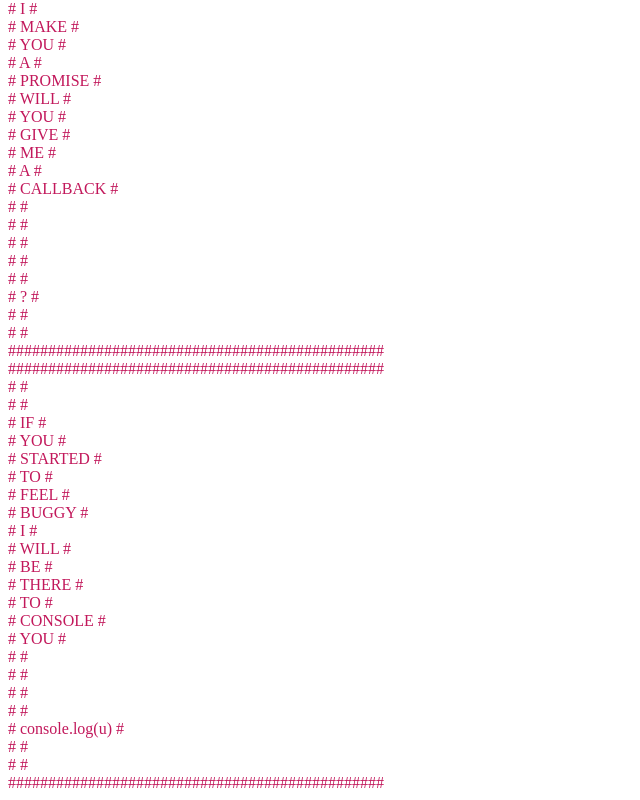
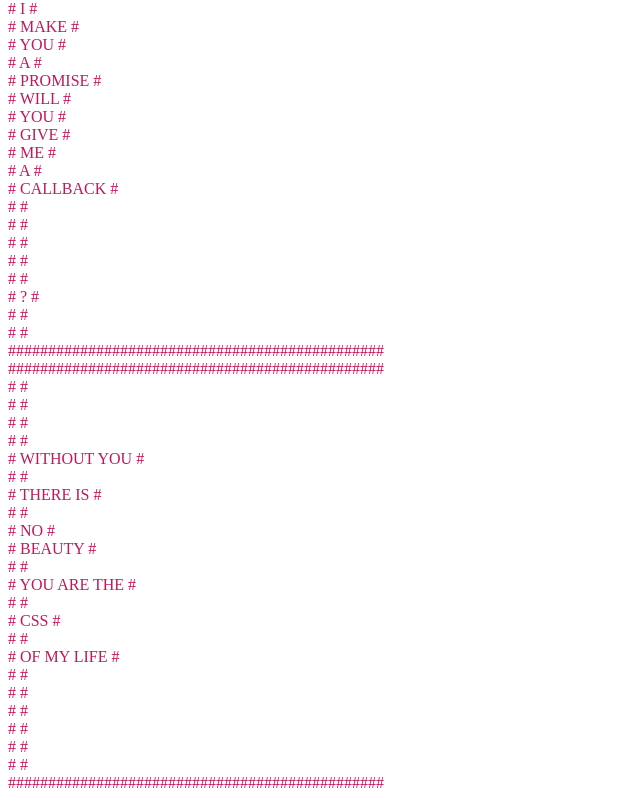
Before and after one commit to ApoorvaJu08/web-animations, a plain HTML site: page Valentine_day_card/index.html in a window 1280 px wide. Shown: the part 554-1354 px from the top of the page, without its empty margins (0-640 px from the left). Drawn offline with Linux system fonts and the light colour scheme.

Commit message:
Added third part of the card

```diff
--- a/Valentine_day_card/index.html
+++ b/Valentine_day_card/index.html
@@ -72,28 +72,29 @@
                     ###############################################<br>
                     #                                             #<br>
                     #                                             #<br>
-                    #       IF                                    #<br>
-                    #       YOU                                   #<br>
-                    #       STARTED                               #<br>
-                    #       TO                                    #<br>
-                    #       FEEL                                  #<br>
-                    #       BUGGY                                 #<br>
-                    #       I                                     #<br>
-                    #       WILL                                  #<br>
-                    #       BE                                    #<br>
-                    #       THERE                                 #<br>
-                    #       TO                                    #<br>
-                    #       CONSOLE                               #<br>
-                    #       YOU                                   #<br>
+                    #                                             #<br>
+                    #                                             #<br>
+                    #                 WITHOUT YOU                 #<br>
+                    #                                             #<br>
+                    #                  THERE IS                   #<br>
+                    #                                             #<br>
+                    #                     NO                      #<br>
+                    #                   BEAUTY                    #<br>
+                    #                                             #<br>
+                    #                 YOU ARE THE                 #<br>
+                    #                                             #<br>
+                    #                    CSS                      #<br>
+                    #                                             #<br>
+                    #                 OF MY LIFE                  #<br>
                     #                                             #<br>
                     #                                             #<br>
                     #                                             #<br>
                     #                                             #<br>
-                    #       console.log(u)                        #<br>
                     #                                             #<br>
                     #                                             #<br>
                     ###############################################
                 </div>
+                <!--Card-->
             </div>
         </div>
     </body>
```
